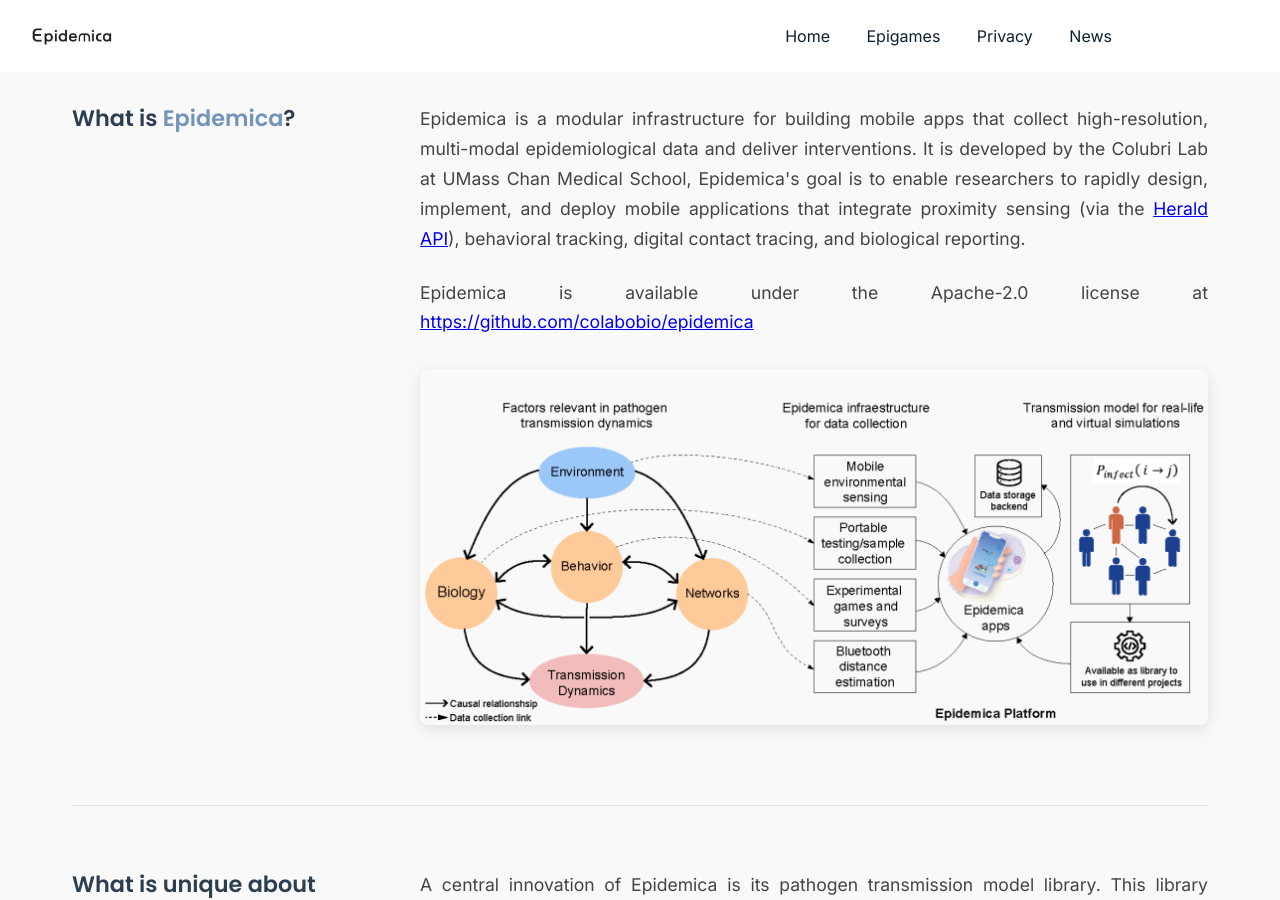
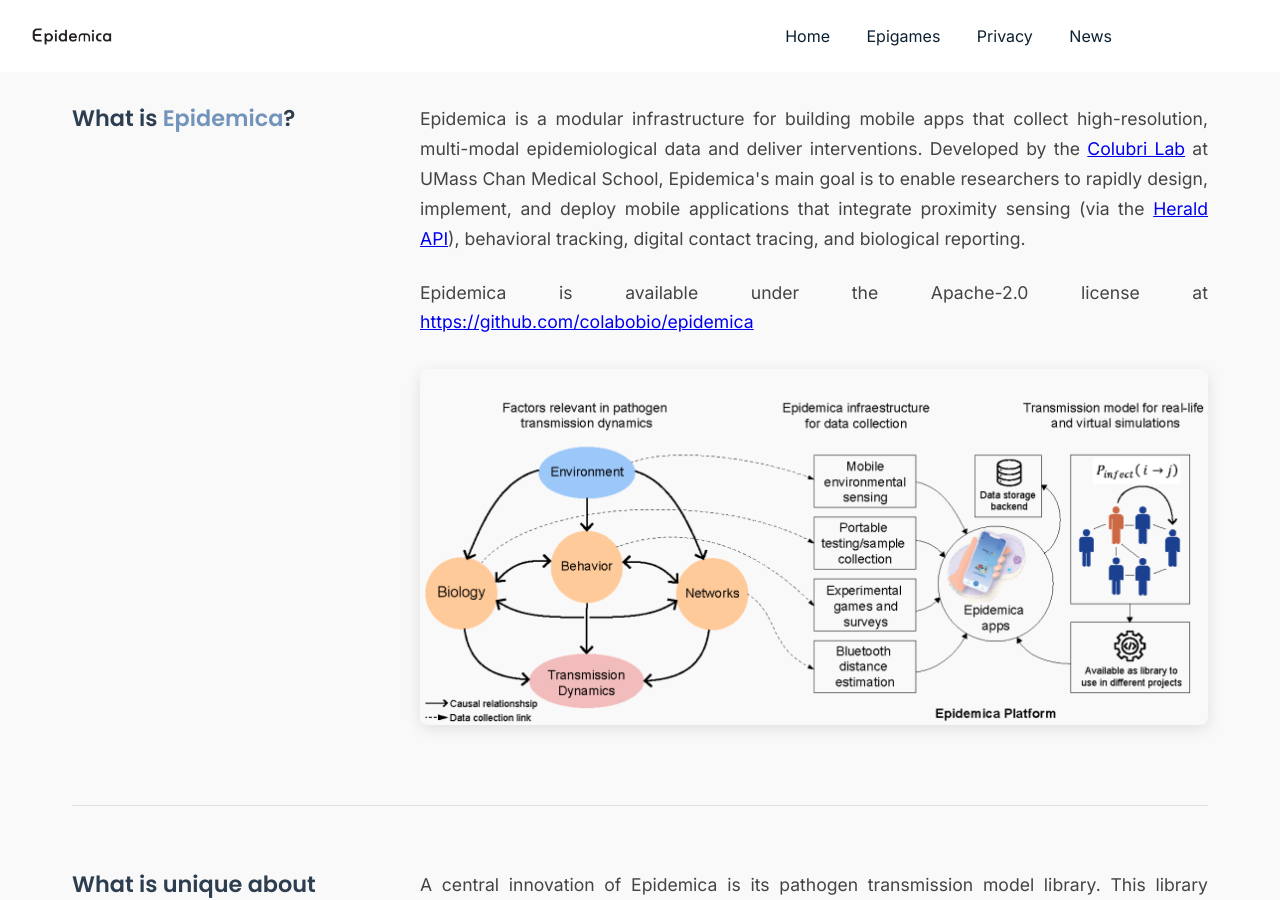
Before and after one commit to colabobio/epidemica-website, a Jekyll site: the page built from _toplevel/0-index.md, in a window 1280 px wide and 900 px high. Built offline with Jekyll 4.4.1, drawn with Linux system fonts in a browser that asks for light colours.

Commit message:
Minor edits and link to lab's website

```diff
--- a/_toplevel/0-index.md
+++ b/_toplevel/0-index.md
@@ -10,7 +10,7 @@
       <h2>What is <span class="highlight-text">Epidemica</span>?</h2>
     </div>
     <div class="answer">
-      <p>Epidemica is a modular infrastructure for building mobile apps that collect high-resolution, multi-modal epidemiological data and deliver interventions. It is developed by the Colubri Lab at UMass Chan Medical School, Epidemica's goal is to enable researchers to rapidly design, implement, and deploy mobile applications that integrate proximity sensing (via the <a href="https://heraldprox.io/" target="_blank">Herald API</a>), behavioral tracking, digital contact tracing, and biological reporting.</p>
+      <p>Epidemica is a modular infrastructure for building mobile apps that collect high-resolution, multi-modal epidemiological data and deliver interventions. Developed by the <a href="https://co-labo.org/" target="_blank">Colubri Lab</a> at UMass Chan Medical School, Epidemica's main goal is to enable researchers to rapidly design, implement, and deploy mobile applications that integrate proximity sensing (via the <a href="https://heraldprox.io/" target="_blank">Herald API</a>), behavioral tracking, digital contact tracing, and biological reporting.</p>
       <p>Epidemica is available under the Apache-2.0 license at
       <a href="https://github.com/colabobio/epidemica" target="_blank">https://github.com/colabobio/epidemica</a></p>
       <div class="diagram-container">
```
